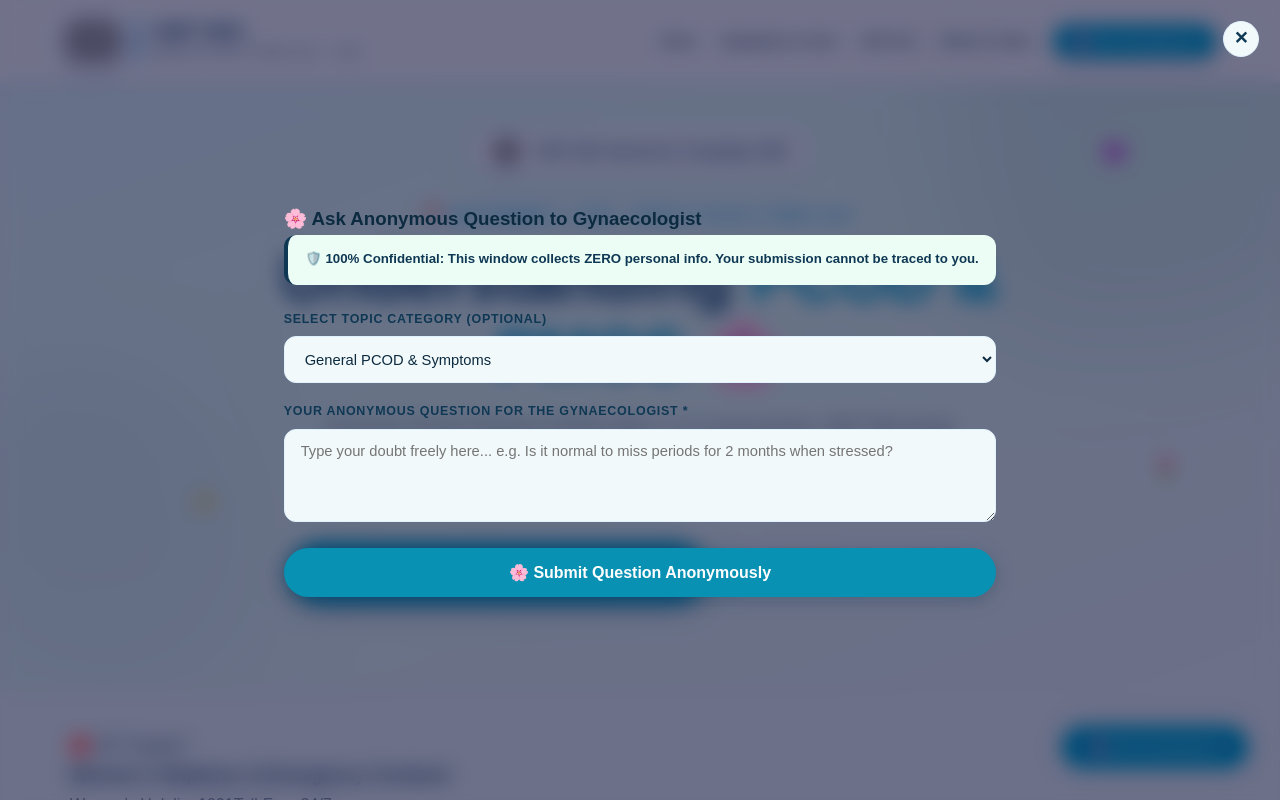
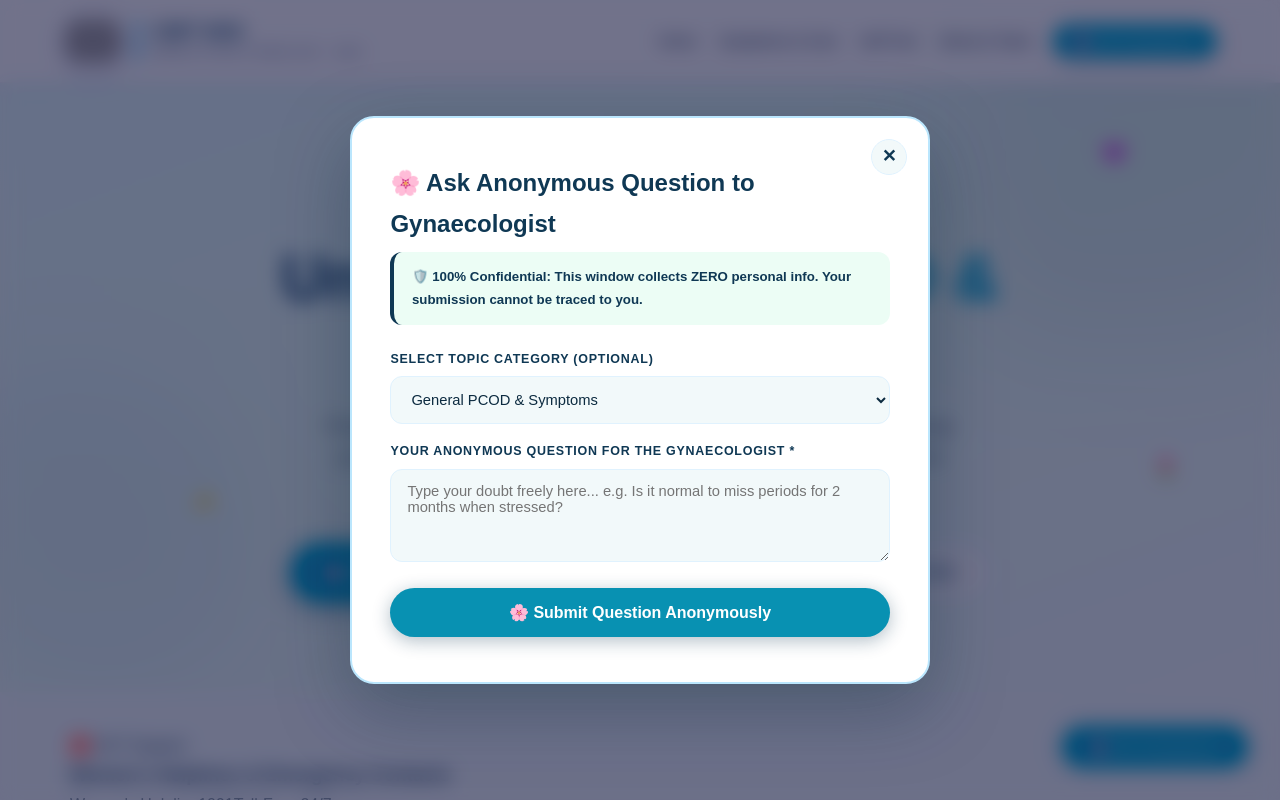
Before and after one commit to vroom0456/CBITNSS-World-PMOS-Day, a Next.js app: page / in a window 1280 px wide. Both pictures are taken after a click on the button "🌸 Ask Anonymous Question to Gynaecologist". Shown: the top 800 px of the page. Built offline with nearby package versions, Linux system fonts and the light colour scheme; grey boxes are pictures that could not be loaded.

Commit message:
Fix Anonymous Q&A Modal window background: updated modal-window CSS selector with solid white card background and shadow

```diff
--- a/src/app/about/page.tsx
+++ b/src/app/about/page.tsx
@@ -173,7 +173,7 @@ export default function AboutPage() {
 
       {/* ANONYMOUS MODAL */}
       <div className="modal-overlay" id="anon-modal" onClick={(e) => window.closeModalOnOverlay(e)} role="dialog" aria-modal="true" aria-labelledby="modal-title">
-        <div className="modal-container">
+        <div className="modal-window">
           <div className="modal-header">
             <h3 id="modal-title">🌸 Ask Anonymous Question to Gynaecologist</h3>
             <button className="modal-close-btn" onClick={() => window.closeModal()} aria-label="Close window">✕</button>
--- a/src/app/globals.css
+++ b/src/app/globals.css
@@ -389,7 +389,7 @@
     /* MODAL */
     .modal-overlay{position:fixed;top:0;left:0;right:0;bottom:0;background:rgba(20,20,60,0.6);backdrop-filter:blur(10px) saturate(150%);-webkit-backdrop-filter:blur(10px) saturate(150%);z-index:100000;display:flex;align-items:center;justify-content:center;padding:1.5rem;opacity:0;pointer-events:none;transition:opacity 0.35s ease;}
     .modal-overlay.active{opacity:1;pointer-events:all;}
-    .modal-window{background:var(--card-white);border:2px solid var(--soft-teal-border);border-radius:var(--r-lg);max-width:580px;width:100%;padding:2.8rem 2.4rem;box-shadow:var(--shadow-modal);position:relative;max-height:90vh;overflow-y:auto;transform:translateY(30px) scale(0.96);transition:transform 0.45s var(--ease-spring),opacity 0.35s ease;opacity:0;}
+    .modal-window{background:#FFFFFF !important;border:2px solid var(--soft-teal-border) !important;box-shadow:0 24px 72px rgba(12,43,64,0.35) !important;border:2px solid var(--soft-teal-border);border-radius:var(--r-lg);max-width:580px;width:100%;padding:2.8rem 2.4rem;box-shadow:var(--shadow-modal);position:relative;max-height:90vh;overflow-y:auto;transform:translateY(30px) scale(0.96);transition:transform 0.45s var(--ease-spring),opacity 0.35s ease;opacity:0;}
     .modal-overlay.active .modal-window{transform:translateY(0) scale(1);opacity:1;}
     .modal-close-btn{position:absolute;top:1.3rem;right:1.3rem;width:36px;height:36px;border-radius:50%;background:var(--bg-main);color:var(--nss-navy);font-size:1.1rem;font-weight:800;display:flex;align-items:center;justify-content:center;cursor:pointer;transition:all 0.3s var(--ease-spring);border:1px solid var(--border-light);}
     .modal-close-btn:hover{background:var(--nss-blue-accent);color:#fff;border-color:var(--nss-blue-accent);transform:rotate(90deg) scale(1.1);}
--- a/src/app/page.tsx
+++ b/src/app/page.tsx
@@ -250,7 +250,7 @@ export default function Home() {
 
       {/* ANONYMOUS MODAL */}
       <div className="modal-overlay" id="anon-modal" onClick={(e) => window.closeModalOnOverlay(e)} role="dialog" aria-modal="true" aria-labelledby="modal-title">
-        <div className="modal-container">
+        <div className="modal-window">
           <div className="modal-header">
             <h3 id="modal-title">🌸 Ask Anonymous Question to Gynaecologist</h3>
             <button className="modal-close-btn" onClick={() => window.closeModal()} aria-label="Close window">✕</button>
--- a/src/app/self-test/page.tsx
+++ b/src/app/self-test/page.tsx
@@ -264,7 +264,7 @@ export default function SelfTestPage() {
 
       {/* ANONYMOUS MODAL */}
       <div className="modal-overlay" id="anon-modal" onClick={(e) => window.closeModalOnOverlay(e)} role="dialog" aria-modal="true" aria-labelledby="modal-title">
-        <div className="modal-container">
+        <div className="modal-window">
           <div className="modal-header">
             <h3 id="modal-title">🌸 Ask Anonymous Question to Gynaecologist</h3>
             <button className="modal-close-btn" onClick={() => window.closeModal()} aria-label="Close window">✕</button>
--- a/src/app/symptoms/page.tsx
+++ b/src/app/symptoms/page.tsx
@@ -241,7 +241,7 @@ export default function SymptomsPage() {
 
       {/* ANONYMOUS MODAL */}
       <div className="modal-overlay" id="anon-modal" onClick={(e) => window.closeModalOnOverlay(e)} role="dialog" aria-modal="true" aria-labelledby="modal-title">
-        <div className="modal-container">
+        <div className="modal-window">
           <div className="modal-header">
             <h3 id="modal-title">🌸 Ask Anonymous Question to Gynaecologist</h3>
             <button className="modal-close-btn" onClick={() => window.closeModal()} aria-label="Close window">✕</button>
```
